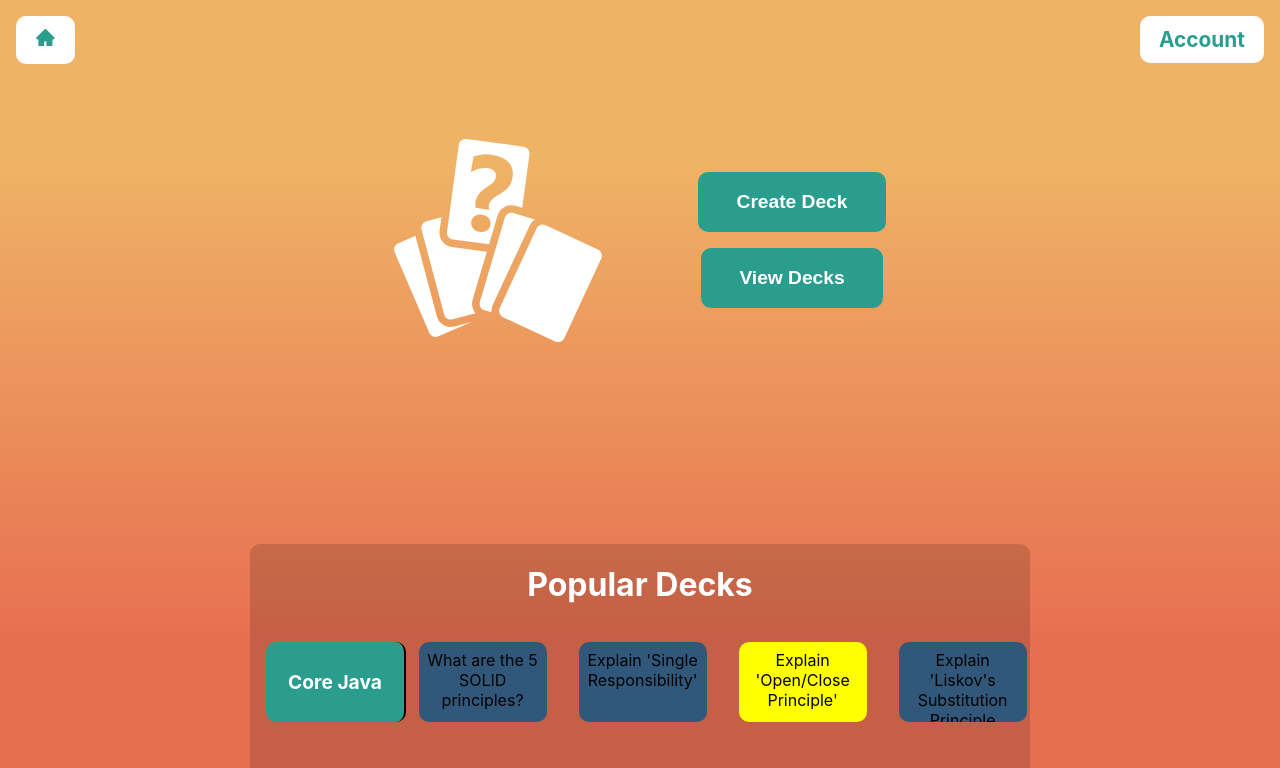
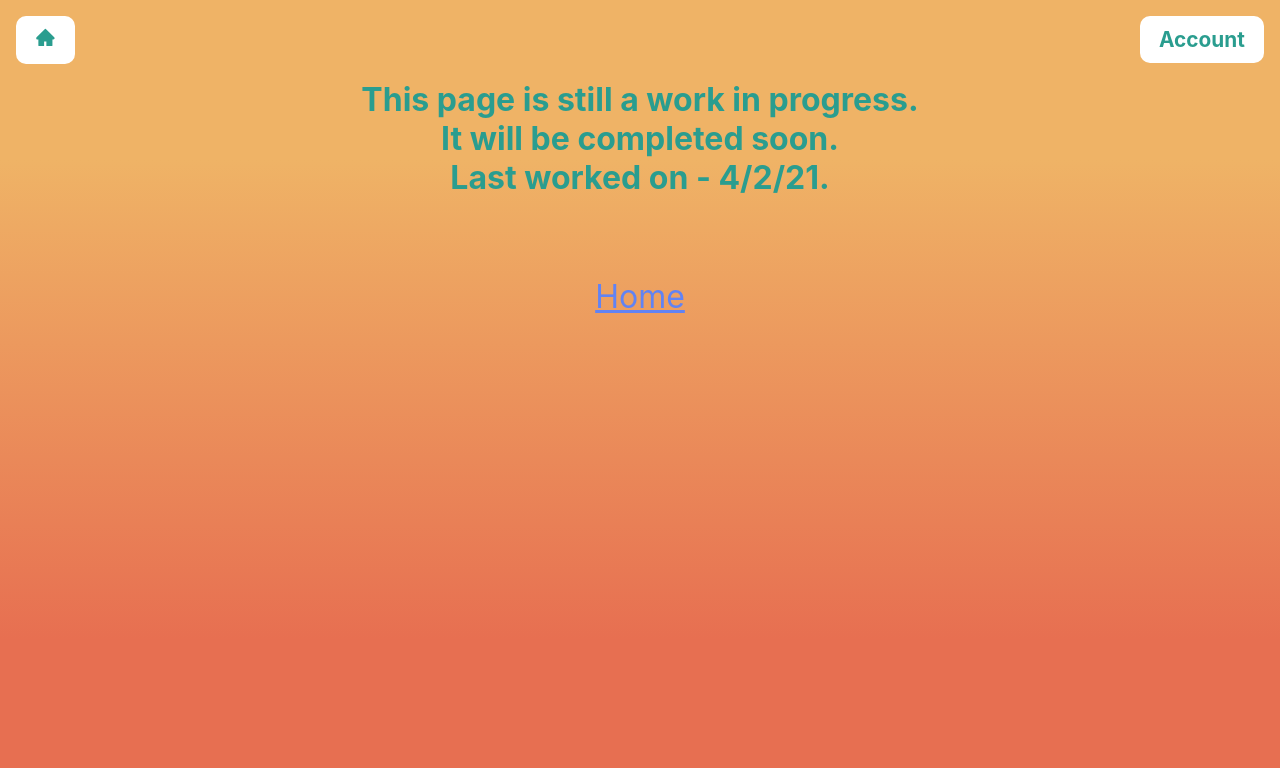
Before and after one commit to michael-mcmasters/Notecards, a React (Create React App) app: page /account in a window 1280 px wide. Shown: the top 768 px of the page. Built offline with nearby package versions, Linux system fonts and the light colour scheme.

Commit message:
Create a PageNotFinished component to appear on pages in progress

```diff
--- a/src/App.js
+++ b/src/App.js
@@ -20,7 +20,7 @@ function App() {
         <Router>
           <Navbar />
           <Switch>
-            <Route path="account">
+            <Route path="/account">
               <Account />
             </Route>
             <Route path="/cards">
--- a/src/components/custom_hooks/ColorThemeContext.js
+++ b/src/components/custom_hooks/ColorThemeContext.js
@@ -7,6 +7,9 @@ export const COLORS = {
     btnText: "white",
     secBtnBG: "white",
     secBtnText: "#2A9D8F",
+    darkGreen: "#264653",
+    yellow: "#E9C46A",
+    blue: "#6183f4",
   },
   darkMode: {
     icon: "red",
--- /dev/null
+++ b/src/components/reusable/page_not_finished/PageNotFinished.js
@@ -0,0 +1,41 @@
+import React, { useContext } from 'react';
+import styled from "styled-components";
+import { ColorThemeContext } from "../../custom_hooks/ColorThemeContext";
+import { Link } from "react-router-dom";
+
+const PageNotFinished = () => {
+  const theme = useContext(ColorThemeContext);
+
+  return (
+    <>
+      <Header theme={theme}>
+        This page is still a work in progress.
+        <br />
+        It will be completed soon.
+        <br />
+        Last worked on - 4/2/21.
+    </Header>
+      <LinkWrapper theme={theme}>
+        <StyledLink to="/" theme={theme}>
+          <p>Home</p>
+        </StyledLink>
+      </LinkWrapper>
+    </>
+  );
+};
+
+const Header = styled.h1`
+  margin-top: 5rem;
+  color: ${props => props.theme.secBtnText};
+`;
+
+const LinkWrapper = styled.div`
+  margin-top: 5rem;
+  `;
+
+const StyledLink = styled(Link)`
+  color: ${props => props.theme.blue};
+  font-size: 2rem;
+`;
+
+export default PageNotFinished;
--- a/src/components/routing/account/Account.js
+++ b/src/components/routing/account/Account.js
@@ -1,12 +1,10 @@
 import React from 'react';
+import styled from "styled-components";
 import { Link } from "react-router-dom";
+import PageNotFinished from "../../reusable/page_not_finished/PageNotFinished";
 
-const account = () => {
-  return (
-    <Link to="/">
-      This page is not yet ready.
-    </Link>
-  );
+const Account = () => {
+  return <PageNotFinished />;
 };
 
-export default account;
+export default Account;
```
